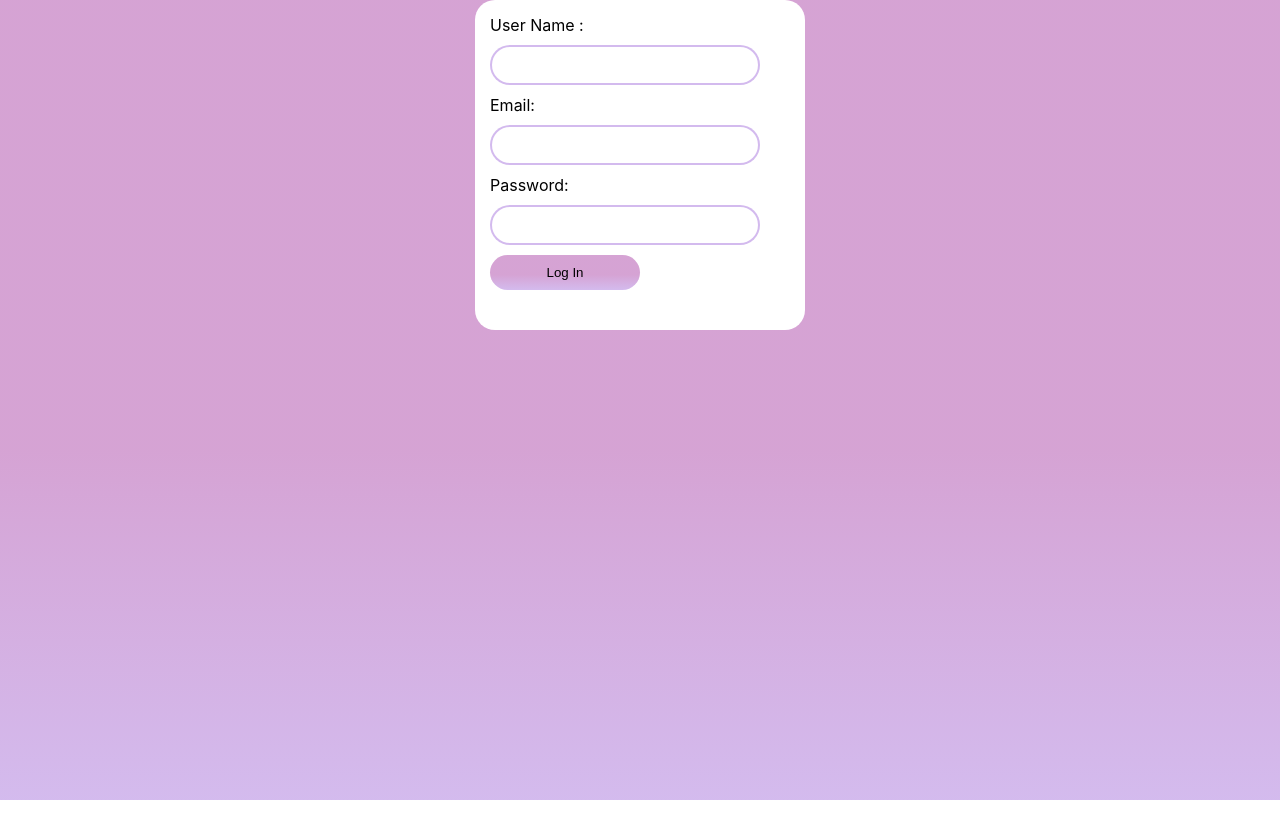
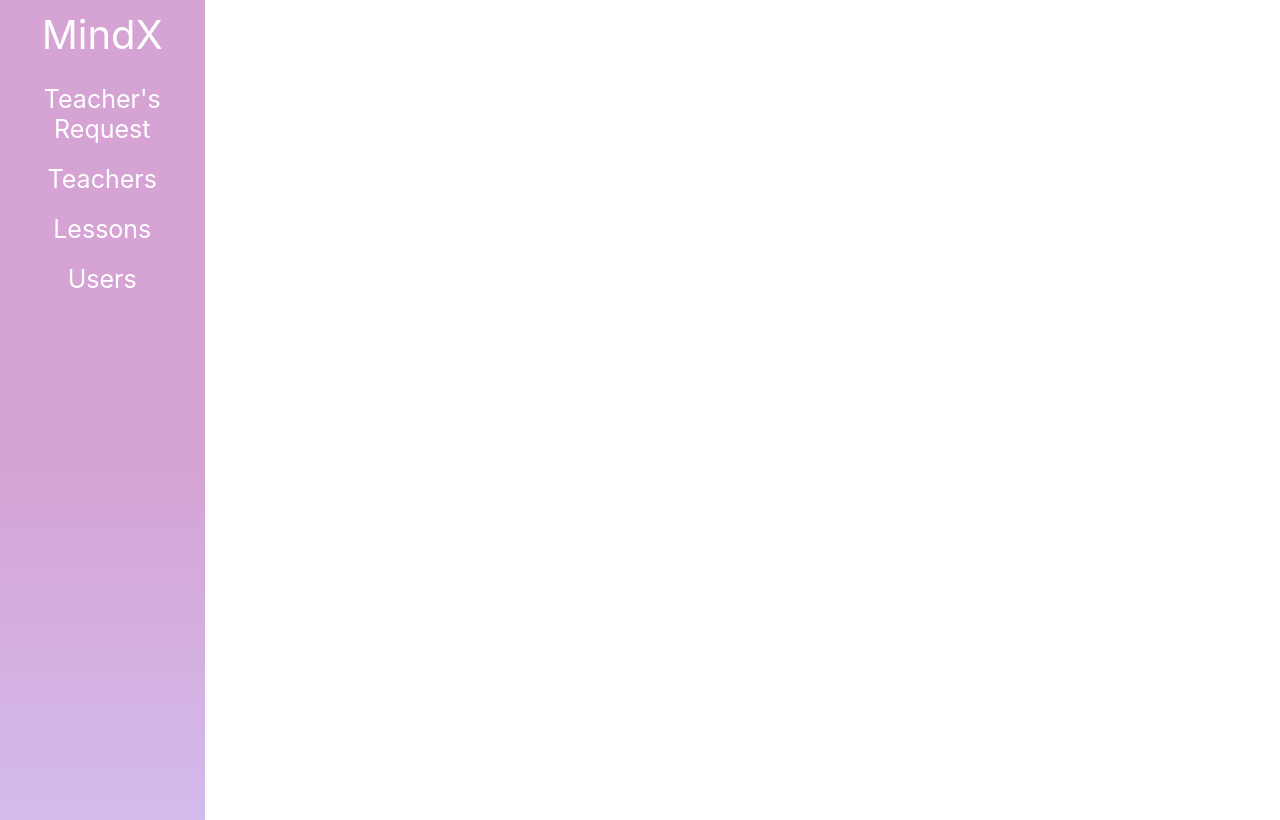
Before and after one commit to rasha-taher/MindX_Dashboard, a React (Create React App) app in the folder mindx-dashboard/: page / in a window 1280 px wide. Built offline with nearby package versions, Linux system fonts and the light colour scheme.

Commit message:
design almost done

```diff
--- a/mindx-dashboard/src/App.css
+++ b/mindx-dashboard/src/App.css
@@ -1,3 +1,8 @@
+*{
+  padding: 0;
+  margin: 0;
+}
+
 #login{
   background: linear-gradient(
     180deg,
@@ -41,4 +46,71 @@
     rgba(203, 140, 201, 0.8) 56.25%,
     rgba(170, 121, 221, 0.51) 100%
     );
+  }
+
+  .dashboard-container{
+    height: 100vh;
+    display: flex;
 }
+.side-menu{
+  background: linear-gradient(
+    180deg,
+    rgba(203, 140, 201, 0.8) 56.25%,
+    rgba(170, 121, 221, 0.51) 100%
+    );
+  width: 15%;
+  height: 100%;
+  text-align: center;
+  padding: 10px;
+}
+.dash-title{
+  font-size: 40px;
+  color: white;
+  margin-bottom: 25px;
+}
+.dash-menu-li{
+  font-size: 25px;
+  color: white;
+  margin-bottom: 20px;
+  cursor: pointer;
+}
+.dash-menu-li:hover{
+  color: black;
+}
+.dashboard-content{
+    width: 85%;
+    padding: 15px;
+}
+.content-title{
+    font-size: 35px;
+}
+.content-table{
+  border-collapse: collapse;
+  border: 1px solid #e67e9f;
+  width: 90%;
+  margin-top: 20px;
+  margin-bottom: 20px;
+  font-size: 20px;
+}
+.content-data{
+  border: 1px solid #e67e9f;
+  padding: 8px;
+  text-align: center;
+}
+
+.action-button{
+   border-radius: 20px;
+   width: 100px;
+  height: 30px;
+ border: 0;
+ cursor: pointer;
+ font-size: 18px;
+}
+
+
+.add{
+  background-color: chartreuse;
+}
+.delete{
+  background-color: tomato;
+}
--- a/mindx-dashboard/src/App.js
+++ b/mindx-dashboard/src/App.js
@@ -1,12 +1,58 @@
-import Login from './Components/Login';
+//import Login from './Components/Login';
 import './App.css';
+import Teachers_reequest from './Components/Teachers_reequest';
+import Teachers from './Components/Teachers';
+import { useState } from "react";
+import Users from './Components/Users';
+
 
 function App() {
+  const [activeSection, setActiveSection] = useState(null);
+
+  const handleClick = (section) => {
+
+    switch(section) {
+      case "teachers_request":
+        setActiveSection("teachers_request");
+        break;
+      case "Teachers":
+        setActiveSection("Teachers");
+        break;
+      case "users":
+        setActiveSection("users");
+        break;
+        case "lessons":
+        setActiveSection("lessons");
+        break;
+      default:
+        setActiveSection(null);
+    }
+  };
   return (
-    <div className="App">
-      <Login/>
-    </div>
+      <div className='dashboard-container'>
+        <div className='side-menu'>
+          <p className='dash-title'> MindX</p>
+          <ul className='dash-menu-ul'>
+          <li className='dash-menu-li' onClick={() => handleClick("teachers_request")}> Teacher's Request</li>
+            <li className='dash-menu-li' onClick={() => handleClick("Teachers")}> Teachers</li>
+            <li className='dash-menu-li' onClick={() => handleClick("lessons")}> Lessons</li>
+            <li className='dash-menu-li' onClick={() => handleClick("users")}> Users</li>
+          </ul>
+        </div>
+        <div className='dashboard-content'>
+        <div id="teachers_request" style={{ display: activeSection === "teachers_request" ? "block" : "none" }}>
+        <Teachers />
+      </div>
+      <div id="Teachers" style={{ display: activeSection === "Teachers" ? "block" : "none" }}>
+        <Teachers_reequest />
+      </div>
+      <div id="users" style={{ display: activeSection === "users" ? "block" : "none" }}>
+        <Users />
+      </div>
+        </div>
+      </div>
   );
+
 }
 
 export default App;
--- /dev/null
+++ b/mindx-dashboard/src/Components/Teachers.jsx
@@ -0,0 +1,30 @@
+import React from 'react'
+
+const Teachers = () => {
+  return (
+    <div>
+             <p className='content-title'>
+            Teacher
+          </p>
+          <table className=' content-table'>
+            <tr>
+               <td className='content-data'> Name </td>
+               <td className='content-data'> Email</td>
+               <td className='content-data'> Languages </td>
+               <td className='content-data'> Action</td>
+            </tr>
+            <tr>
+               <td className='content-data'> Rasha </td>
+               <td className='content-data'> rasha@gmail.com</td>
+               <td className='content-data'> Languages </td>
+               <td className='content-data'>
+                 <button className='action-button add'> Add</button>
+                 <button className='action-button delete'> Delete</button>
+                 </td>
+            </tr>
+          </table>
+    </div>
+  )
+}
+
+export default Teachers
--- /dev/null
+++ b/mindx-dashboard/src/Components/Teachers_reequest.jsx
@@ -0,0 +1,31 @@
+import React from 'react'
+
+const Teachers_reequest = () => {
+  return (
+    <div>
+       <p className='content-title'>
+            Teacher's Request
+          </p>
+          <table className=' content-table'>
+            <tr>
+               <td className='content-data'> Name </td>
+               <td className='content-data'> Email</td>
+               <td className='content-data'> Message </td>
+               <td className='content-data'> Action</td>
+            </tr>
+            <tr>
+               <td className='content-data'> Rasha </td>
+               <td className='content-data'> rasha@gmail.com</td>
+               <td className='content-data'> some text message </td>
+               <td className='content-data'>
+                 <button className='action-button add'> Add</button>
+                 <button className='action-button delete'> Delete</button>
+                 </td>
+            </tr>
+          </table>
+
+    </div>
+  )
+}
+
+export default Teachers_reequest
--- /dev/null
+++ b/mindx-dashboard/src/Components/Users.jsx
@@ -0,0 +1,30 @@
+import React from 'react'
+
+const Users = () => {
+  return (
+    <div>
+        <p className='content-title'>
+           User's Information
+          </p>
+          <table className=' content-table'>
+            <tr>
+               <td className='content-data'> Name </td>
+               <td className='content-data'> Email</td>
+               <td className='content-data'> Password </td>
+               <td className='content-data'> Action</td>
+            </tr>
+            <tr>
+               <td className='content-data'> Rasha </td>
+               <td className='content-data'> rasha@gmail.com</td>
+               <td className='content-data'> some text message </td>
+               <td className='content-data'>
+                 <button className='action-button add'> Add</button>
+                 <button className='action-button delete'> Delete</button>
+                 </td>
+            </tr>
+          </table>
+    </div>
+  )
+}
+
+export default Users
--- a/mindx-dashboard/src/index.js
+++ b/mindx-dashboard/src/index.js
@@ -9,7 +9,3 @@ root.render(
     <App />
   </React.StrictMode>
 );
-
-// If you want to start measuring performance in your app, pass a function
-// to log results (for example: reportWebVitals(console.log))
-// or send to an analytics endpoint. Learn more: https://bit.ly/CRA-vitals
```
Also changed, not shown: mindx-dashboard/src/Components/Lessons.jsx (added).
